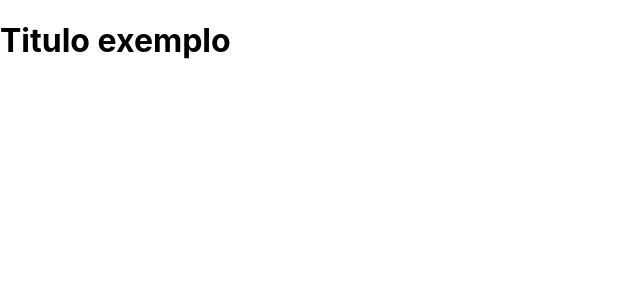
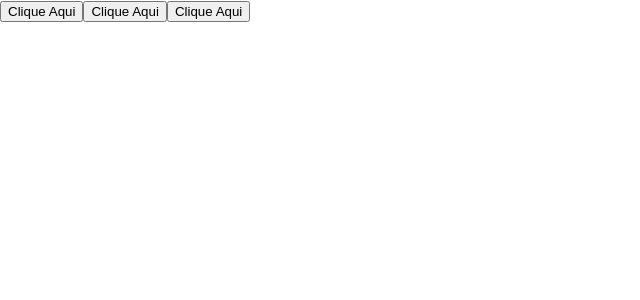
Before and after one commit to wesleivisentin/estudos, a React (Create React App) app in the folder Devquest/React/criando_projeto/primeiro-app/: page / in a window 1280 px wide. Shown: the top 300 px of the page, without its empty margins (0-640 px from the left). Built offline with nearby package versions, Linux system fonts and the light colour scheme.

Commit message:
button;css

```diff
--- a/Devquest/React/criando_projeto/primeiro-app/src/App.js
+++ b/Devquest/React/criando_projeto/primeiro-app/src/App.js
@@ -1,11 +1,15 @@
 
 import './App.css';
+import Button from './components/button/button';
 
 function App() {
   return (
     <>
-      <h1>Titulo exemplo</h1>
-    </>
+      <Button/>
+      <Button/>
+      <Button/>
+      </>
+
   );
 };
 
--- a/Devquest/React/criando_projeto/primeiro-app/src/components/button/button.js
+++ b/Devquest/React/criando_projeto/primeiro-app/src/components/button/button.js
@@ -1,3 +1,5 @@
-const button = () => {
+const Button = () => {
+    return <button>Clique Aqui</button>
+}
 
-}
+export default Button;
```
Also changed, not shown: Devquest/React/criando_projeto/primeiro-app/src/components/button/button.css (added).
